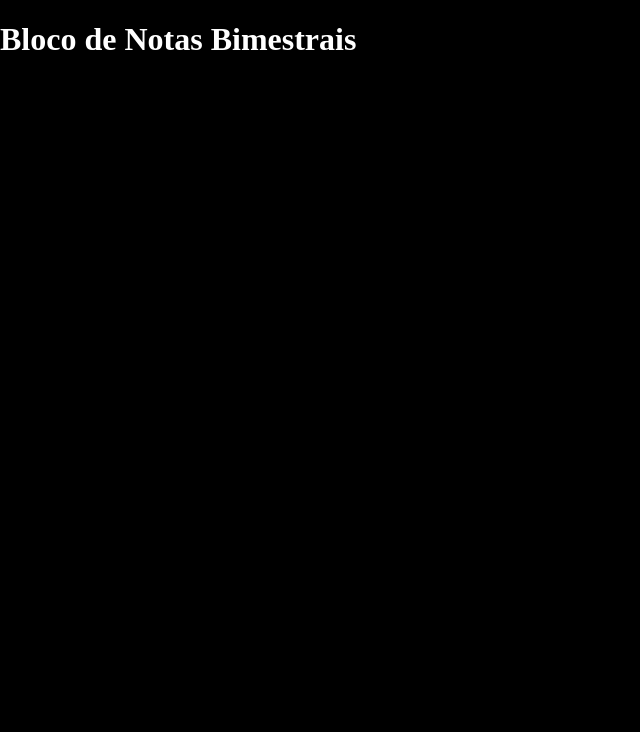
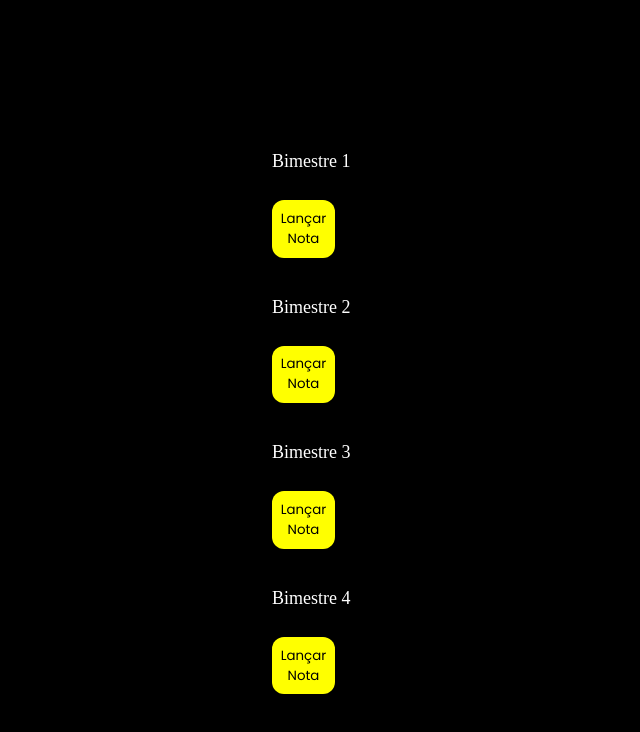
Before and after one commit to AliceA248/Bloco-de-Notas-Bimestrais, a React (Create React App) app: page / in a window 1280 px wide. Shown: the top 732 px of the page, without its empty margins (0-640 px from the left). Built offline with nearby package versions, Linux system fonts and the light colour scheme.

Commit message:
acerto no app

```diff
--- a/package.json
+++ b/package.json
@@ -3,6 +3,8 @@
   "version": "0.1.0",
   "private": true,
   "dependencies": {
+    "@fortawesome/free-solid-svg-icons": "^6.5.1",
+    "@fortawesome/react-fontawesome": "^0.2.0",
     "@testing-library/jest-dom": "^5.17.0",
     "@testing-library/react": "^13.4.0",
     "@testing-library/user-event": "^13.5.0",
--- a/src/App.css
+++ b/src/App.css
@@ -1,6 +1,180 @@
+@import url('https://fonts.googleapis.com/css2?family=Poppins&display=swap');
+
+* {
+  font-family: 'Poppins', sans-serif;
+  margin: 0;
+  padding: 0;
+  box-sizing: border-box;
+}
+
 body {
-  margin: 0;
+  background: black;
+  display: flex;
+  justify-content: center;
+  align-items: center;
+}
 
-  background-color: black;
+.App {
+  text-align: center;
+}
+
+h1 {
+  color: #fff;
+  font-family: Montserrat;
+  font-size: 18px;
+  font-weight: 500;
+  line-height: 18px;
+  letter-spacing: 0em;
+  text-align: left;
+
+}
+
+
+p {
+  color: #fff;
+  font-family: Montserrat;
+  font-size: 18px;
+  font-weight: 500;
+  line-height: 18px;
+  letter-spacing: 0em;
+  text-align: left;
+
+}
+
+.TodoWrapper {
+  background:black;
+  width: 800px;
+  height: 800px;
+  margin-top: 5rem;
+  padding: 2rem;
+  border-radius: 5px;
+  display: flex;
+  gap: 20px;
+  flex-direction: row;
+}
+
+.TodoForm {
+  width: 100%;
+  margin-bottom: 1rem;
+  margin-top: 10px;
+}
+
+.todo-input {
+  outline: none;
+  background: none;
+  border: 1px solid #8758ff;
+  padding: 0.5rem 1rem;
+  margin-top: 1rem;
+  margin-bottom: 2rem;
+  width: 300px;
+  color: #fff;
+}
+
+.todo-input::placeholder {
+  color: #ffffff4d;
+}
+
+.todo-btn {
+  background: yellow;
+  color: black;
+  border: none;
+  padding: 0.55rem;
+  cursor: pointer;
+  width: Fixed (183px);
+  height: Fixed (37px);
+  top: 54px;
+  left: 934px;
+  padding: 16px, 32px, 16px, 32px;
+  border-radius: 12px;
+  gap: 10px;
+
+}
+
+.Todo {
+  display: flex;
+  justify-content: space-between;
+  align-items: center;
+  color: #fff;
+  padding: 0.75rem 1rem;
+  border-radius: 5px;
+  margin-bottom: 1rem;
+}
+
+.pink {
+  background: #ff6b6b;
+  width: 158px;
+  height: 146px;
+  top: 121.5px;
+  left: 265px;
+
+}
+
+.blue {
+  background: #6ba0ff;
+}
+
+.orange {
+  background: #ffb86b;
+}
+
+.purple {
+  background: #b86bff;
+}
+
+.fa-trash {
+  margin-left: 0.75rem;
+}
+
+.incompleted {
+  color: #fff;
+  cursor: pointer;
+}
+
+.completed {
+  color: #c5aeff;
+  text-decoration: line-through;
+  cursor: pointer;
+}
+
+.edit-icon,
+.delete-icon {
+  cursor: pointer;
+}
+
+.TodoList {
+  display: flex;
+  gap: 10px;
+}
+
+.Overlay {
+  position: fixed;
+  top: 0;
+  left: 0;
+  width: 100%;
+  height: 100%;
+  background: rgba(0, 0, 0, 0.5);
+  display: flex;
+  justify-content: center;
+  align-items: center;
+  z-index: 999;
+}
+
+.LancarNotaForm {
+  background: #0f0f0f;
   color: white;
+  width: 600px;
+  height: 300px;
+  padding: 20px;
+  border-radius: 8px;
+  box-shadow: 0 0 10px rgba(0, 0, 0, 0.1);
 }
+
+.Bimestre {
+  text-align: left;
+  margin-top: 40px;
+}
+
+.Titulo {
+  display: flex;
+  margin-top: 30px;
+}
--- a/src/App.js
+++ b/src/App.js
@@ -1,10 +1,10 @@
 import React from 'react';
+import { TodoWrapper } from './Components/TodoWarapper';
 import './App.css';
-
 function App() {
   return (
     <div className="App">
-      <h1>Bloco de Notas Bimestrais</h1>
+      <TodoWrapper />
     </div>
   );
 }
```
Also changed, not shown: 1 other file (tests, documents, lock files or other folders).
